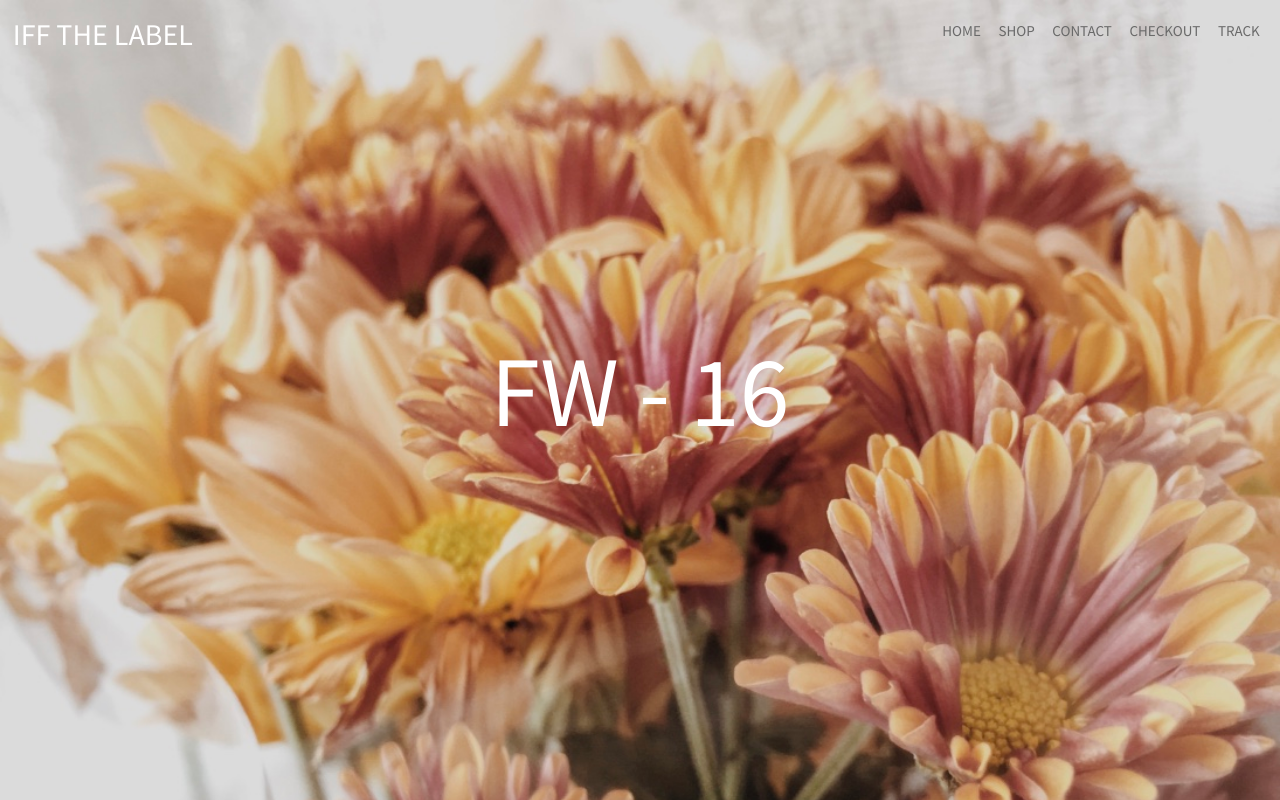
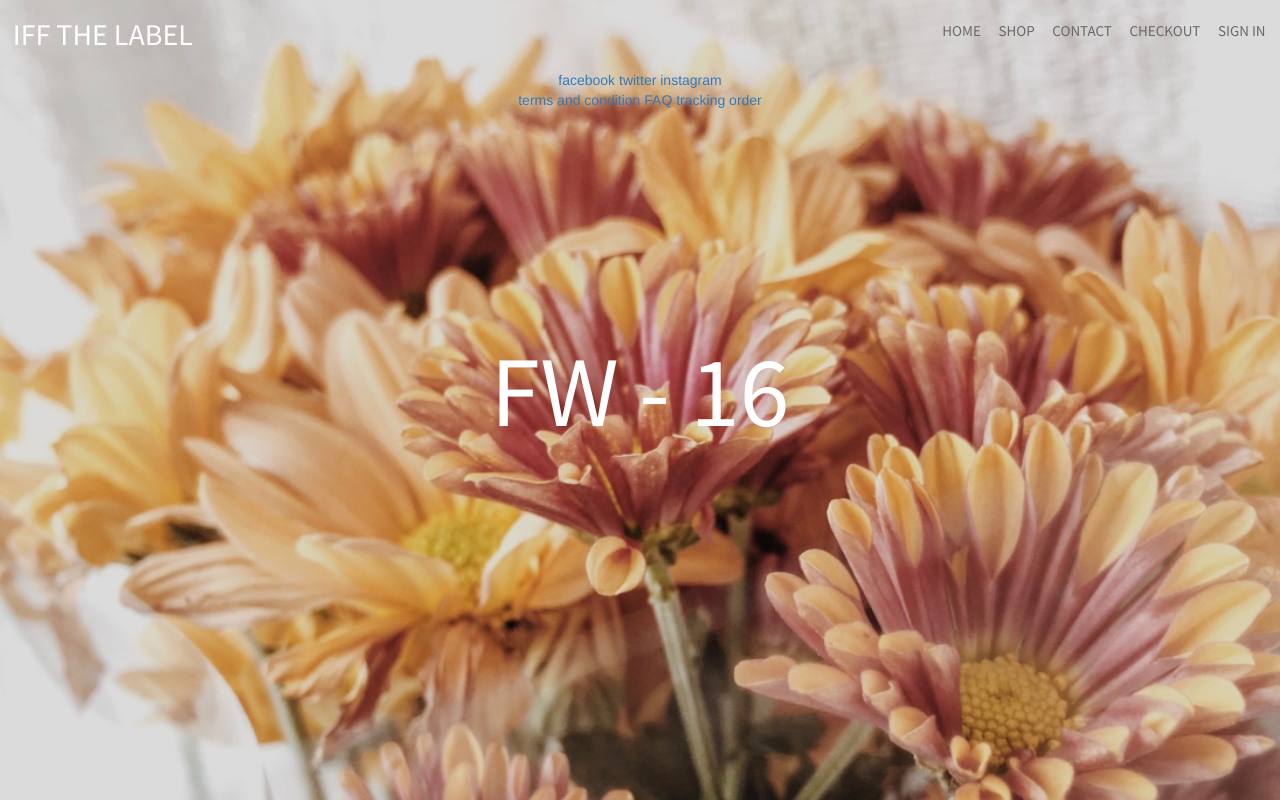
Before and after one commit to odilialirani/iff, a website: page index.html in a window 1280 px wide. Drawn offline with nearby package versions, Linux system fonts and the light colour scheme.

Commit message:
footer added

```diff
--- a/index.html
+++ b/index.html
@@ -1,6 +1,7 @@
 <!DOCTYPE html>
 <html>
     <head>
+        <title>IFF the Label - HOME</title>
         <meta charset="utf-8">
         <meta name="viewport" content="width=device-width, initial-scale=1">
         <link href="https://fonts.googleapis.com/css?family=Source+Sans+Pro" rel="stylesheet">
@@ -15,12 +16,8 @@
         <!-- Latest compiled and minified JavaScript -->
         <script src="https://maxcdn.bootstrapcdn.com/bootstrap/3.3.7/js/bootstrap.min.js" integrity="sha384-Tc5IQib027qvyjSMfHjOMaLkfuWVxZxUPnCJA7l2mCWNIpG9mGCD8wGNIcPD7Txa" crossorigin="anonymous"></script>
     </head>
-    <body>
-        <script>
-			// Script for the fade in effect
-			document.body.className += ' fade-out';
-			window.onload = function () { document.body.className = "";}
-		</script>
+    <body class="homePage">
+
         <header>
             <div style="overflow: hidden; width:100%;">
                 <div class="brand">
@@ -29,14 +26,24 @@
                 <div class="navbar">
                     <a class="navButton" href="#"><font class="navText">HOME</font></a>
                     <a class="navButton" href="shop.html"><font class="navText">SHOP</font></a>
-                    <a class="navButton" href="#"><font class="navText">CONTACT</font></a>
+                    <a class="navButton" href="contact.html"><font class="navText">CONTACT</font></a>
                     <a class="navButton" href="#"><font class="navText">CHECKOUT</font></a>
-                    <a class="navButton" href="#"><font class="navText">TRACK</font></a>
+                    <a class="navButton" href="#"><font class="navText">SIGN IN</font></a>
                 </div>
             </div>
         </header>
         <div class="season">
             <font class="seasonText">FW - 16</font>
         </div>
+        <div class="footer" align="center">
+            <a href="https://www.facebook.com/"><font class="footerText">facebook</font></a>
+            <a href="https://twitter.com/"><font class="footerText">twitter</font></a>
+            <a href="instagram.com"><font class="footerText">instagram</font></a>
+            <br>
+            <a href="#terms"><font class="footerText">terms and condition</font></a>
+            <a href="#faq"><font class="footerText">FAQ</font></a>
+            <a href="#tracking"><font class="footerText">tracking order</font></a>
+
+        </div>
     </body>
 </html>
```
